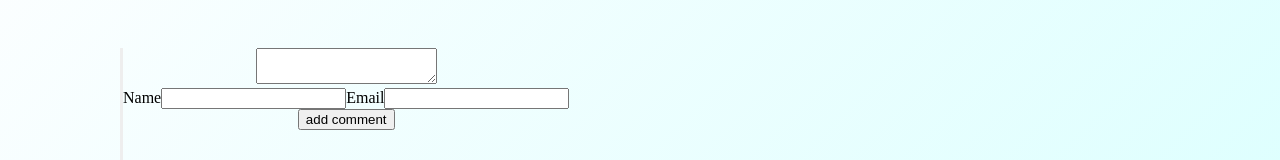
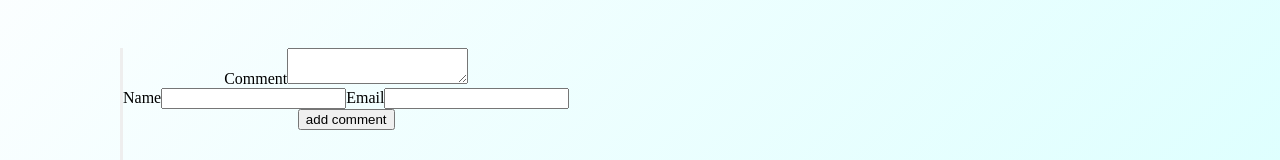
Before and after one commit to gprophete/recipe-app, a React (Create React App) app in the folder client/: page /recipe/1 in a window 1280 px wide. Both pictures are taken after a click on the button 142 px from the left and 293 px from the top of the page. Shown: the part 230-390 px from the top of the page. Built offline with nearby package versions, Linux system fonts and the light colour scheme; no server answers; a web font is replaced by a local one.

Commit message:
toggleview added to add comment button

```diff
--- a/client/src/components/Recipe.js
+++ b/client/src/components/Recipe.js
@@ -1,5 +1,6 @@
 import React, { Component } from 'react'
 import axios from 'axios'
+import { Redirect } from 'react-router-dom'
 
 
 export default class Recipe extends Component {
@@ -25,6 +26,7 @@ export default class Recipe extends Component {
             recipe: this.props.match.params.recipeId
         },
         formView: false,
+        redirect: false,
 
     }
 
@@ -60,6 +62,7 @@ export default class Recipe extends Component {
         } catch (error) {
             console.log('Failed to post clap')
         }
+        this.toggleView()
     }
     onChangeClap = (evt) => {
         const newState = { ...this.state }
@@ -87,7 +90,7 @@ export default class Recipe extends Component {
 
 
     render() {
-        const recipeId = this.props.match.params.recipeId;
+        // const recipeId = this.props.match.params.recipeId;
         return (
             <div>
                 <h2>Let's get cooking</h2>
@@ -148,6 +151,7 @@ export default class Recipe extends Component {
 
                         {this.state.formView === true
                             ? <form onSubmit={this.onClick}>
+                                <label>Comment</label>
                                 <textarea
                                     type='text'
                                     name='content'
@@ -162,7 +166,7 @@ export default class Recipe extends Component {
                                         name='email'
                                         onChange={this.onChange} />
                                 </div>
-                                <input type='submit' value='add comment' />
+                                <input type='submit' value='add comment'/>
                             </form>
                             : null
                         }
```
Also changed, not shown: client/src/App.css (line endings or trailing spaces).
